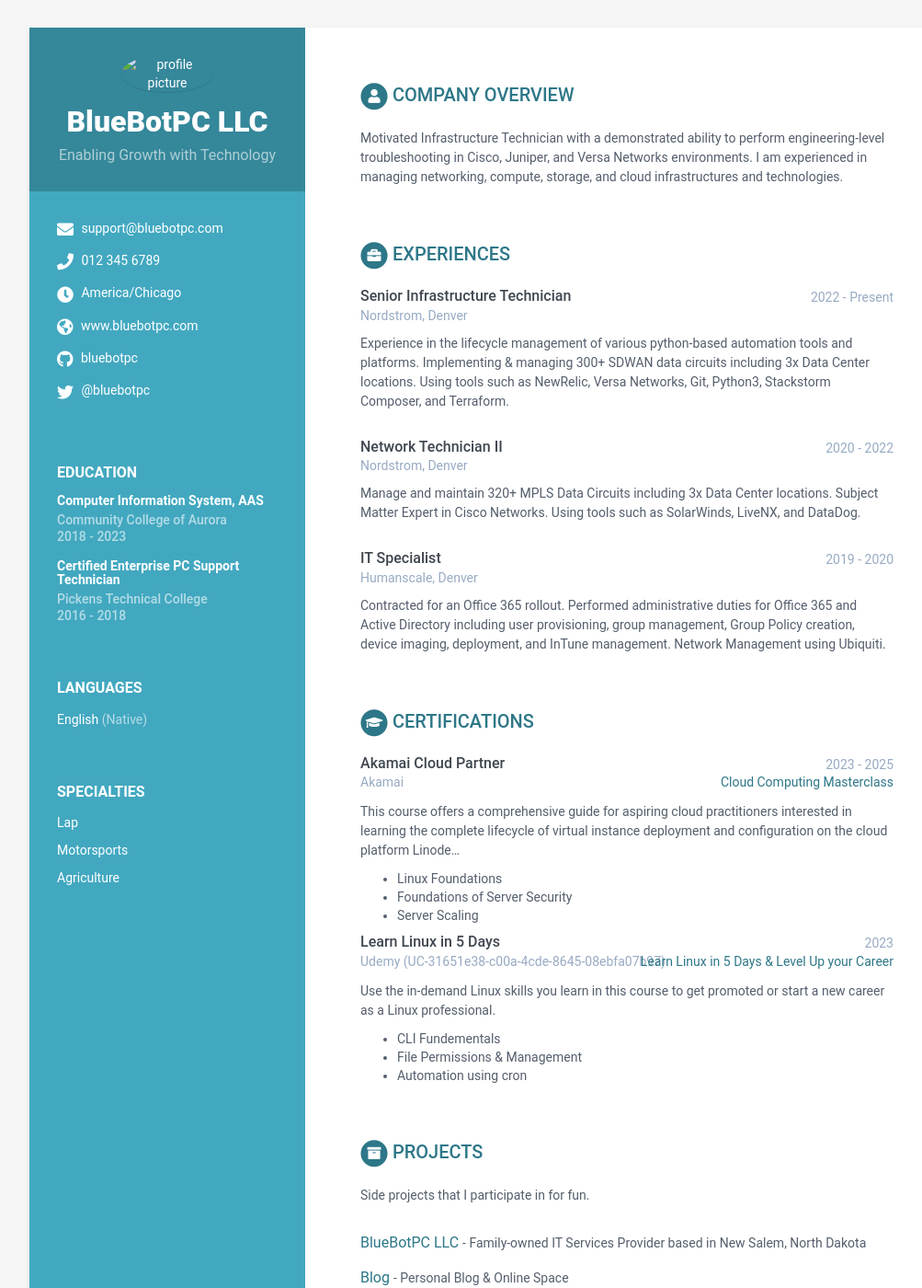
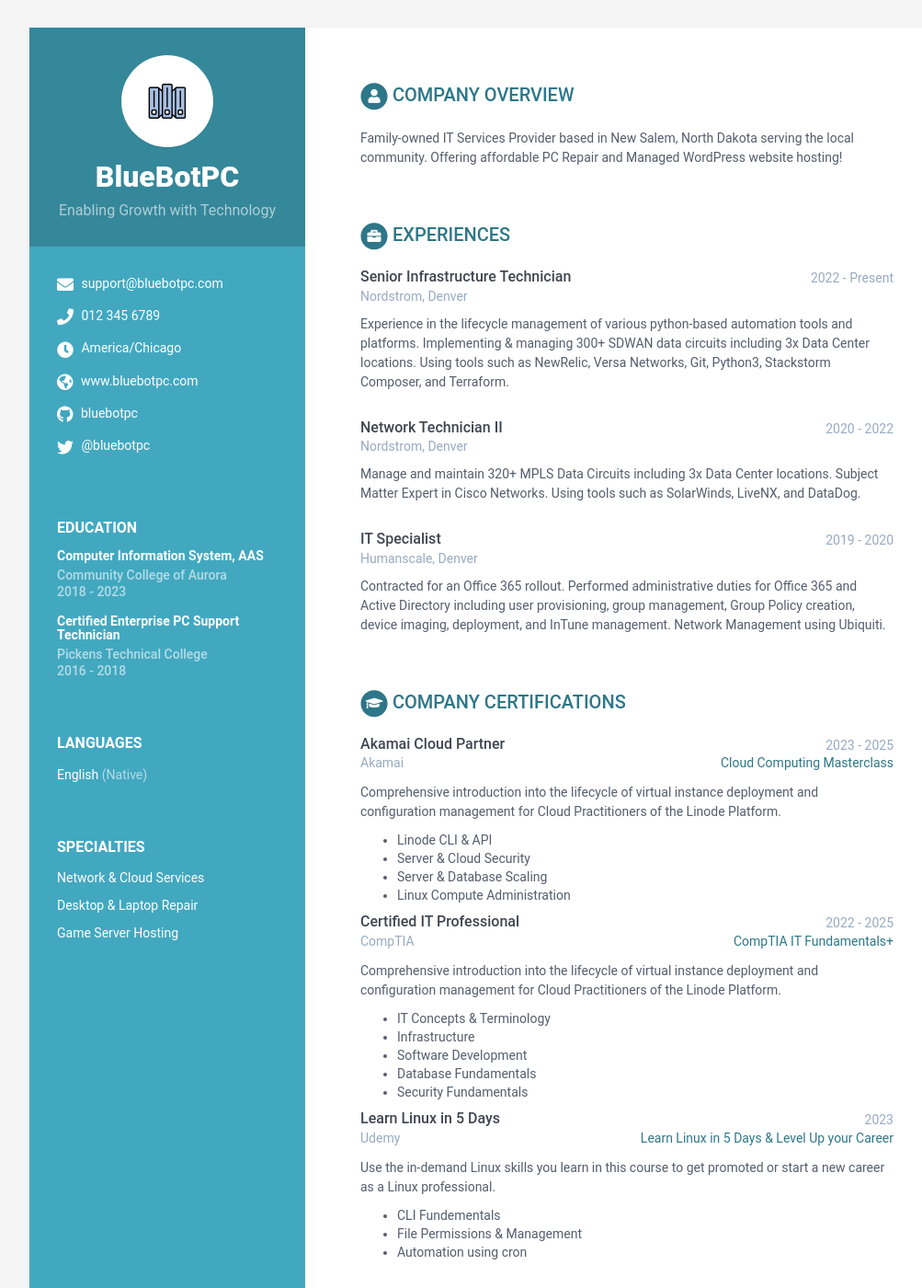
Before and after one commit to bluebotpc/bluebotpc.github.io, a Jekyll site: the page built from index.html, in a window 1280 px wide and 1400 px high. Shown: the whole window at 92% size, without its empty margins (108-1111 px from the left). Built offline with Jekyll 4.4.1, drawn with Linux system fonts in a browser that asks for light colours; some of the changed text lies outside the part shown.

Commit message:
new icon

```diff
--- a/_data/data.yml
+++ b/_data/data.yml
@@ -8,7 +8,7 @@
     education: True # set to False if you want education in main section instead of in sidebar
 
     # Profile information
-    name: BlueBotPC LLC
+    name: BlueBotPC
     tagline: Enabling Growth with Technology
     avatar: profile.png  #place a 100x100 picture inside /assets/images/ folder and provide the name of the file below
 
@@ -39,22 +39,20 @@
     interests:
       title: Specialties
       info:
-        - item: Lap
-          link:
+        - item: Network & Cloud Services
+          link: bluebotpc.com/pages/wordpress/
 
-        - item: Motorsports
-          link:
+        - item: Desktop & Laptop Repair
+          link: bluebotpc.com/pages/pc/
 
-        - item: Agriculture
+        - item: Game Server Hosting
           link:
 
 career-profile:
     title: Company Overview
     summary: |
-      Motivated Infrastructure Technician with a demonstrated ability to perform
-      engineering-level troubleshooting in Cisco, Juniper, and Versa Networks environments. I am experienced
-      in managing networking, compute, storage, and cloud infrastructures and technologies.
-
+      Family-owned IT Services Provider based in New Salem, North Dakota serving the local community.
+      Offering affordable PC Repair and Managed WordPress website hosting!
 
 education:
     title: Education
@@ -109,27 +107,43 @@
           Network Management using Ubiquiti.
 
 certifications:
-      title: Certifications
+      title: Company Certifications
       list:
         - name: Akamai Cloud Partner
           start: 2023
           end: 2025
           organization: Akamai
           #credentialid: 111-222
-          credentialurl: www.linode.com
+          credentialurl: gooby-s3.us-southeast-1.linodeobjects.com/linodeSolutionsPartnerBadge.png
           credentialname: Cloud Computing Masterclass
           details: |
-            This course offers a comprehensive guide for aspiring cloud practitioners
-            interested in learning the complete lifecycle of virtual instance deployment and configuration
-            on the cloud platform Linode...
-            - Linux Foundations
-            - Foundations of Server Security
-            - Server Scaling
+            Comprehensive introduction into the lifecycle of virtual instance deployment and
+            configuration management for Cloud Practitioners of the Linode Platform.
+            - Linode CLI & API
+            - Server & Cloud Security
+            - Server & Database Scaling
+            - Linux Compute Administration
+
+        - name: Certified IT Professional
+          start: 2022
+          end: 2025
+          organization: CompTIA
+          #credentialid: 111-222
+          credentialurl: gooby-s3.us-southeast-1.linodeobjects.com/rubyCompTIA_itf_certification.pdf
+          credentialname: CompTIA IT Fundamentals+
+          details: |
+            Comprehensive introduction into the lifecycle of virtual instance deployment and
+            configuration management for Cloud Practitioners of the Linode Platform.
+            - IT Concepts & Terminology
+            - Infrastructure
+            - Software Development
+            - Database Fundamentals
+            - Security Fundamentals
 
         - name: Learn Linux in 5 Days
           start: 2023
           organization: Udemy
-          credentialid: UC-31651e38-c00a-4cde-8645-08ebfa07b97
+          #credentialid: UC-31651e38-c00a-4cde-8645-08ebfa07b97
           credentialurl: gooby-s3.us-southeast-1.linodeobjects.com/udemy_learn_linux_in_5_days_and_level_up_your_carerr_jcannon_mattFaulkner_certificate.pdf
           credentialname: Learn Linux in 5 Days & Level Up your Career
           details: |
@@ -154,7 +168,7 @@
 oss:
     title: OSS Contributions
     intro: >
-      Below you will find a short list of my favorite Open-Source programs that I have contributed too.
+      Below you will find a list of our favorite open-source programs that our company has contributed or donated too.
     contributions:
       - title: Pi-Hole
         link: "https://github.com/pi-hole/pi-hole"
@@ -168,14 +182,17 @@
     title: Skills &amp; Proficiency
 
     toolset:
-      - name: Akamai Cloud Solutions
+      - name: General IT Support
         level: 100%
 
-      - name: Network Engineering
+      - name: Home & Small Business Support
+        level: 100%
+
+      - name: Akamai Cloud Services
         level: 95%
 
       - name: HTML5 & CSS3
-        level: 80%
+        level: 90%
 
 footer: >
-    Designed with <i class="fas fa-heart"></i> by <a href="http://themes.3rdwavemedia.com" target="_blank" rel="nofollow">Xiaoying Riley</a>
+    Theme designed with <i class="fas fa-heart"></i> by <a href="http://themes.3rdwavemedia.com" target="_blank" rel="nofollow">Xiaoying Riley</a>
```
Also changed, not shown: assets/images/profile.png (added), assets/images/profile.png.png (deleted).
